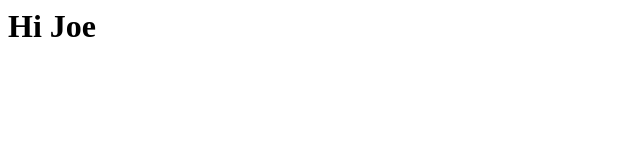
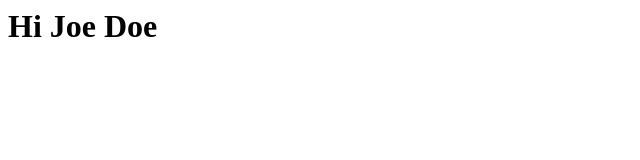
Before and after one commit to abeyazyi/delete1, a plain HTML site: page index.html in a window 1280 px wide. Shown: the full height of the page, 0-640 px from the left. Drawn offline with Linux system fonts and the light colour scheme.

Commit message:
Say hoi to joe doe

```diff
--- a/index.html
+++ b/index.html
@@ -1,5 +1,5 @@
 <html>
     <body>
-        <h1>Hi Joe</h1>
+        <h1>Hi Joe Doe</h1>
     </body>
 </html>
```
